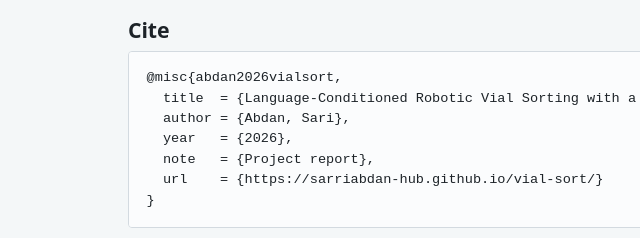
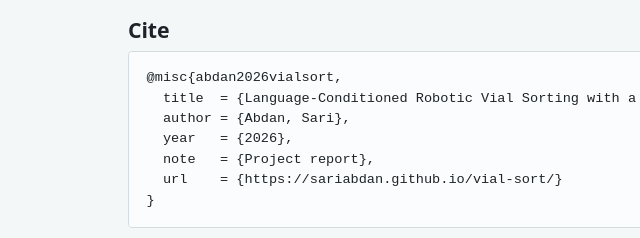
Before and after one commit to sariabdan/vial-sort, an Astro site: page /vial-sort/previous/report in a window 1280 px wide. Shown: the part 1031-1269 px from the top of the page, 168-808 px from the left. Built offline with nearby package versions, Linux system fonts and the light colour scheme; Astro itself is replaced by a stand-in of ours.

Commit message:
Point site URL at the sariabdan Pages address

```diff
--- a/astro.config.mjs
+++ b/astro.config.mjs
@@ -1,9 +1,9 @@
 // @ts-check
 import { defineConfig } from 'astro/config';
 
-// Served from GitHub Pages at https://sarriabdan-hub.github.io/vial-sort/
+// Served from GitHub Pages at https://sariabdan.github.io/vial-sort/
 export default defineConfig({
-  site: 'https://sarriabdan-hub.github.io',
+  site: 'https://sariabdan.github.io',
   base: '/vial-sort',
   devToolbar: { enabled: false },
 });
--- a/src/pages/previous/report.astro
+++ b/src/pages/previous/report.astro
@@ -7,7 +7,7 @@ const bibtex = `@misc{abdan2026vialsort,
   author = {Abdan, Sari},
   year   = {2026},
   note   = {Project report},
-  url    = {https://sarriabdan-hub.github.io/vial-sort/}
+  url    = {https://sariabdan.github.io/vial-sort/}
 }`;
 ---
 <Base
```
